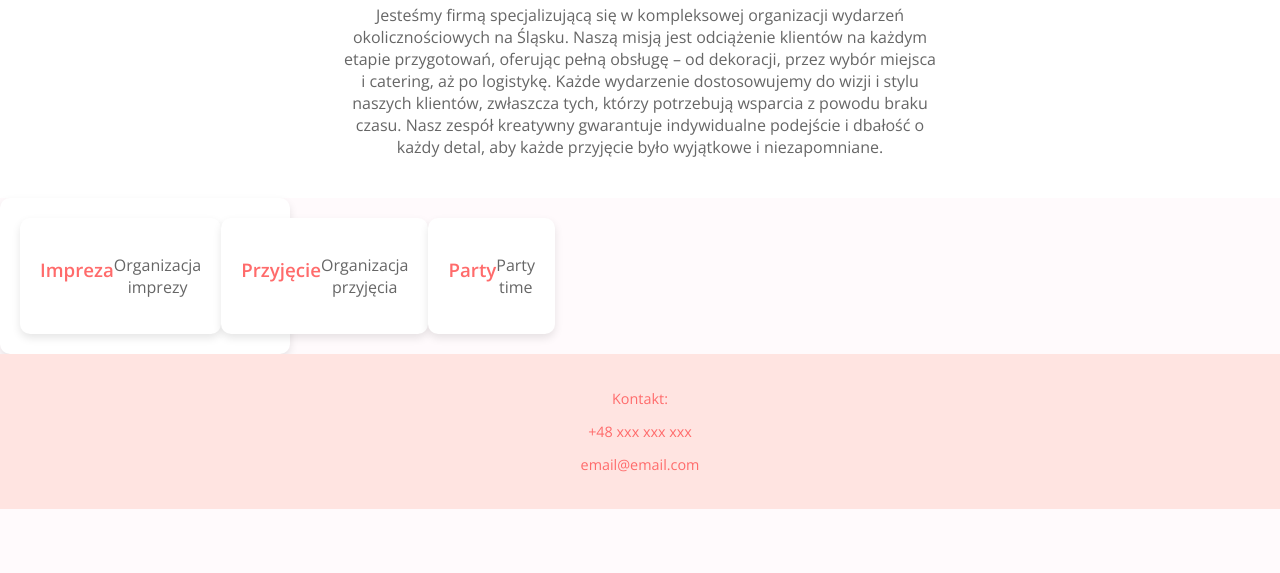
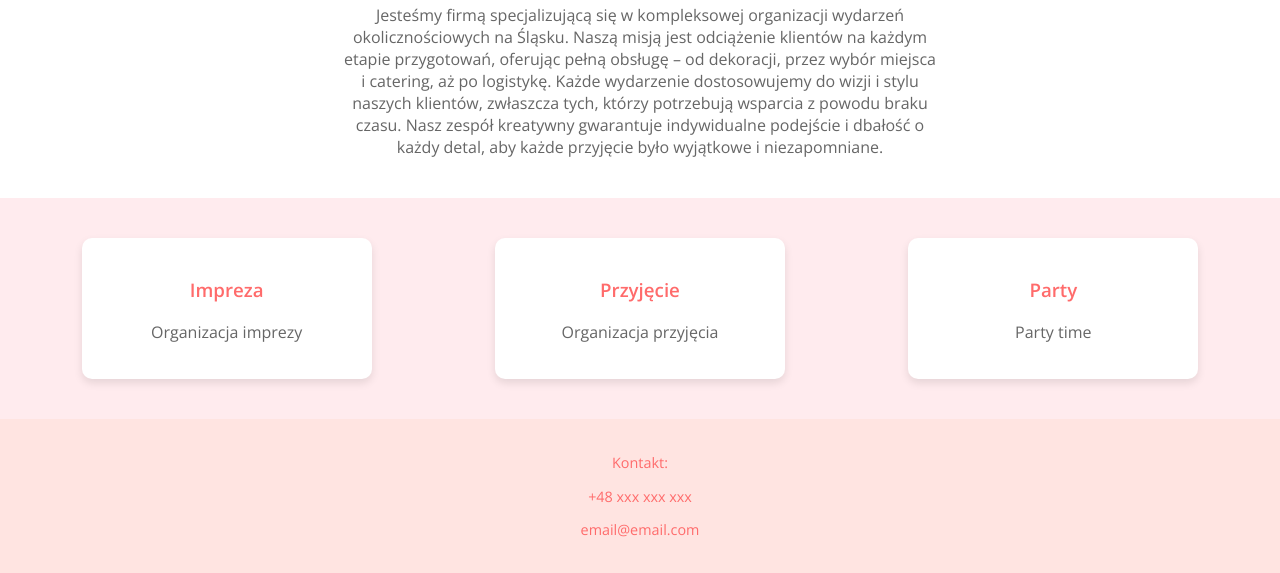
Before and after one commit to Yuczko/projekcik, a plain HTML site: page index.html in a window 1280 px wide. Shown: the part 477-1050 px from the top of the page. Before the commit the page ends 986 px from the top, so only its background shows below. Drawn offline with nearby package versions, Linux system fonts and the light colour scheme.

Commit message:
Update index.html

```diff
--- a/index.html
+++ b/index.html
@@ -101,7 +101,7 @@
             background-color: #ffebee;
         }
 
-        .uslugi {
+        .usluga {
             width: 250px;
             background-color: #fff;
             border-radius: 10px;
@@ -110,11 +110,11 @@
             text-align: center;
         }
 
-        .uslugi h3 {
+        .usluga h3 {
             color: #ff6b6b;
         }
 
-        .uslugi p {
+        .usluga p {
             color: #666;
         }
 
@@ -165,15 +165,15 @@
 
     <!-- Services Section -->
     <section class="uslugi" id="uslugi">
-        <div class="uslugi">
+        <div class="usluga">
             <h3>Impreza</h3>
             <p>Organizacja imprezy</p>
         </div>
-        <div class="uslugi">
+        <div class="usluga">
             <h3>Przyjęcie</h3>
             <p>Organizacja przyjęcia</p>
         </div>
-        <div class="uslugi">
+        <div class="usluga">
             <h3>Party</h3>
             <p>Party time</p>
         </div>
```
